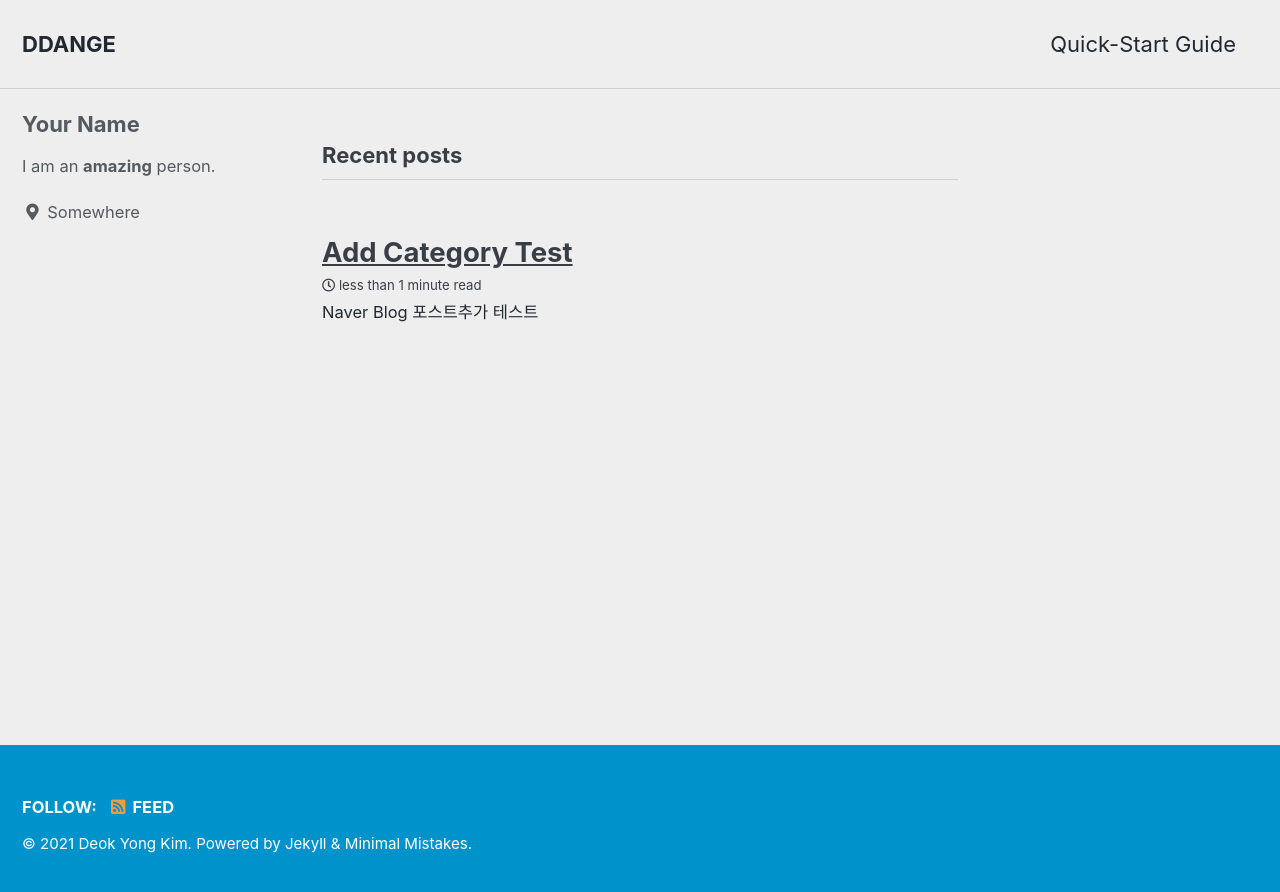
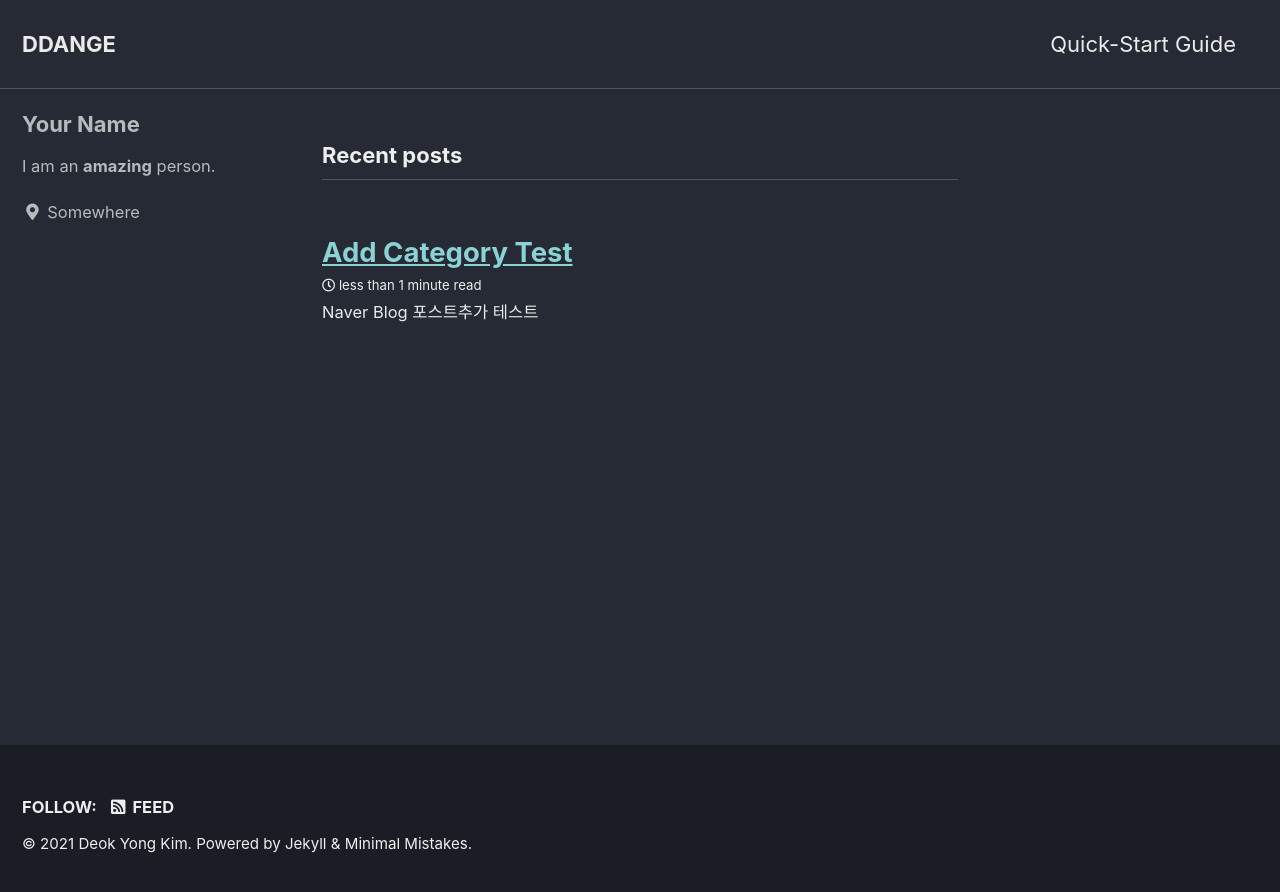
Before and after one commit to DDANGE/DDANGE.github.io, a Jekyll site: the page built from index.html, in a window 1280 px wide. Shown: the top 892 px of the page. Built offline with Jekyll 4.4.1, drawn with Linux system fonts in a browser that asks for light colours; cached includes are drawn as plain includes; the list of posts is cut into pages by our own code.

Commit message:
색상변경

```diff
--- a/_config.yml
+++ b/_config.yml
@@ -12,7 +12,7 @@
 
 # theme                  : "minimal-mistakes-jekyll"
 # remote_theme           : "mmistakes/minimal-mistakes"
-minimal_mistakes_skin    : "air" #"default", "aqua", "contrast", "dark", "dirt", "neon", "mint", "plum", "sunrise"
+minimal_mistakes_skin    : "dark" #"air", "default", "aqua", "contrast", "dirt", "neon", "mint", "plum", "sunrise"
 
 # Site Settings
 locale                   : "en-US"
```
